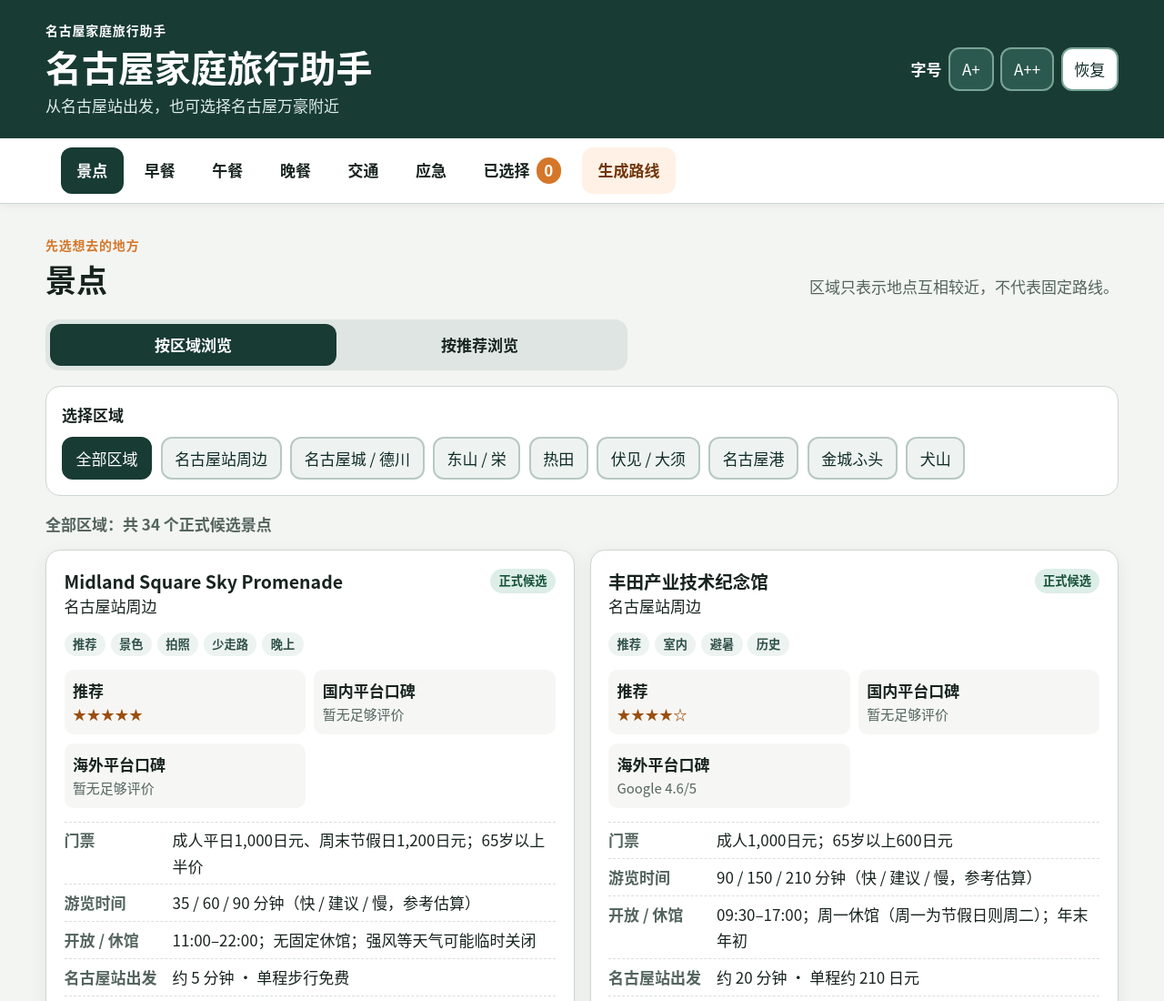
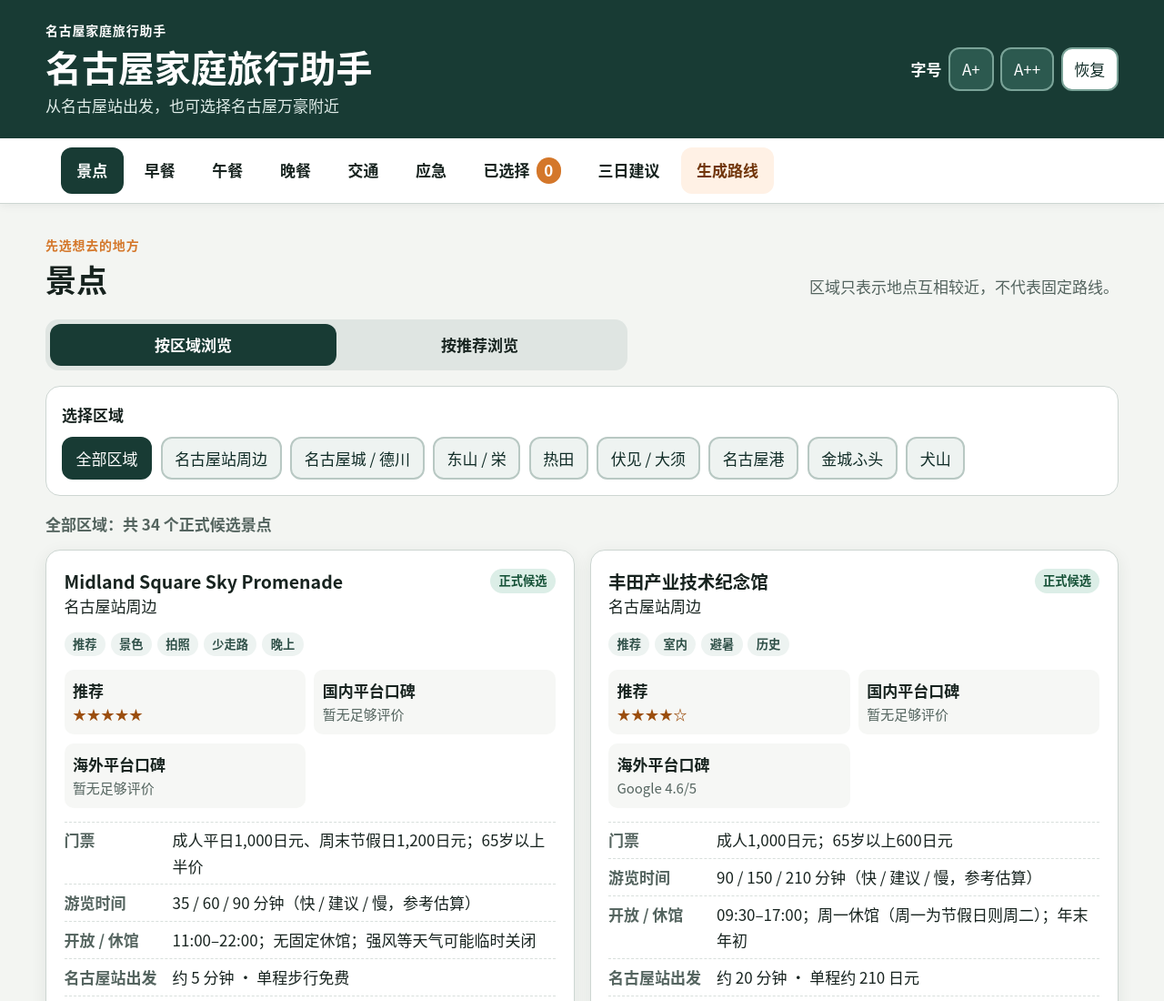
Before and after one commit to Teatori/nagoya-trip, a website: page index.html in a window 1280 px wide. Shown: the top 1100 px of the page at 91% size. Drawn offline with Linux system fonts and the light colour scheme.

Commit message:
Enable curated three-day itinerary view

```diff
--- a/index.html
+++ b/index.html
@@ -418,5 +418,6 @@
   <script src="js/maps.js" defer></script>
   <script src="js/route-planner.js?v=public1"></script>
   <script src="js/app.js?v=public1" defer></script>
+  <script src="js/curated-itinerary.js?v=1" defer></script>
 </body>
 </html>
```
Also changed, not shown: .github/workflows/install-curated-itinerary.yml (deleted).
